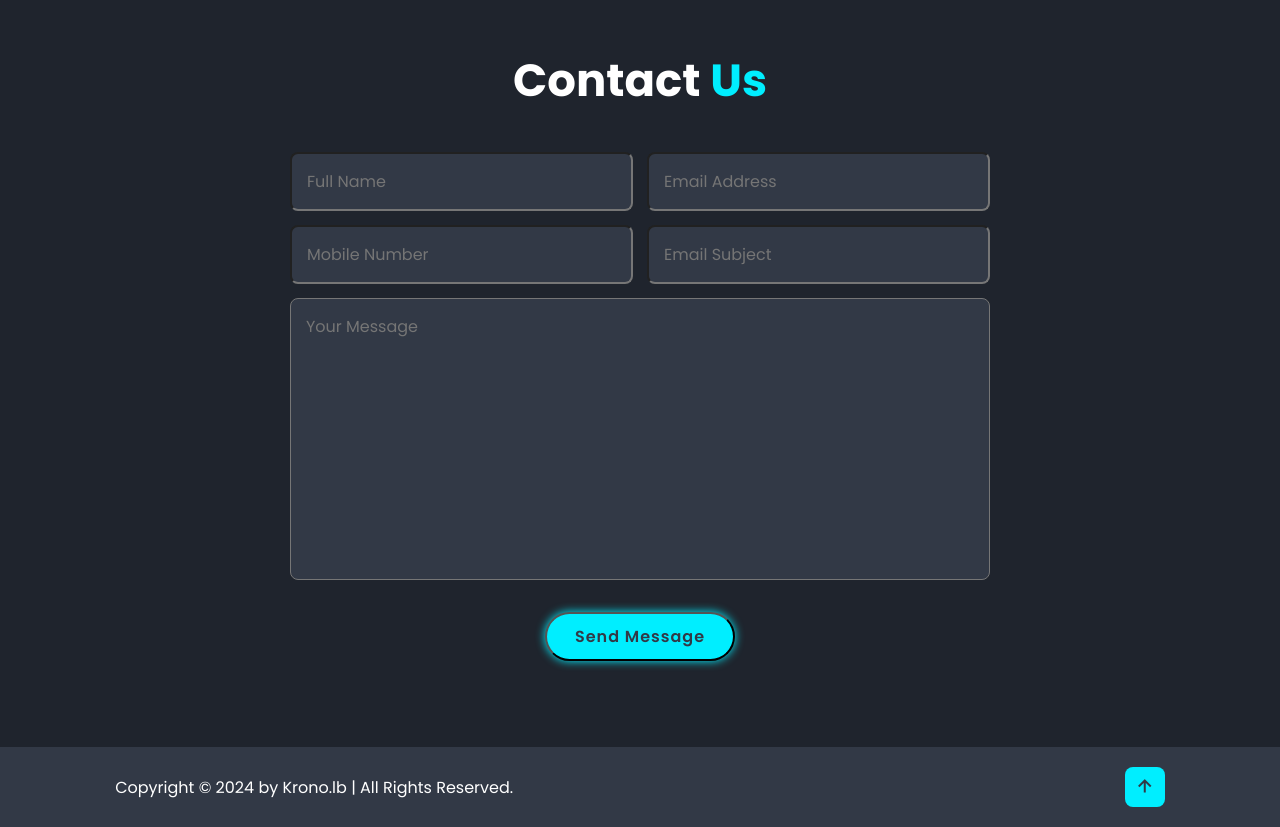
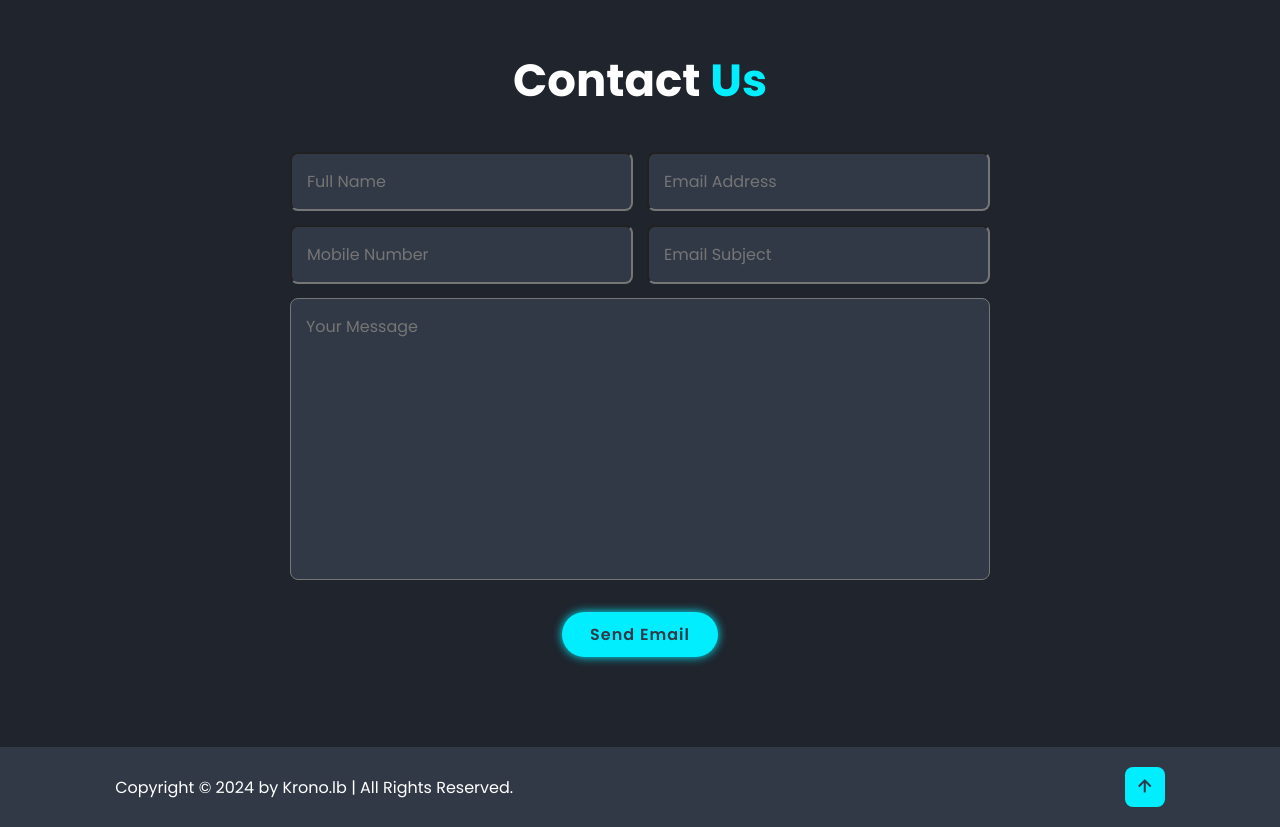
Before and after one commit to WassimOmran/Portfolio, a plain HTML site: page index.html in a window 1280 px wide. Shown: the part 3848-4675 px from the top of the page. Drawn offline with nearby package versions, Linux system fonts and the light colour scheme.

Commit message:
Add files via upload

```diff
--- a/index.html
+++ b/index.html
@@ -230,7 +230,7 @@
                 <input type="text" placeholder="Email Subject">
             </div>
             <textarea name="" id="" cols="30" rows="10" placeholder="Your Message"></textarea>
-            <input type="submit" value="Send Message" class="btn">
+            <a href="mailto:wassimomran62@gmail.com" class="btn">Send Email</a>
         </form>
     </section>
 
```
